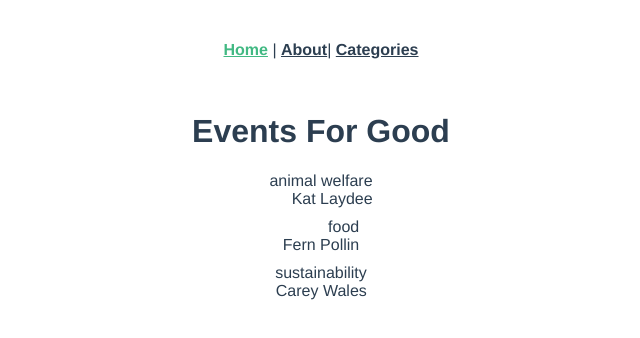
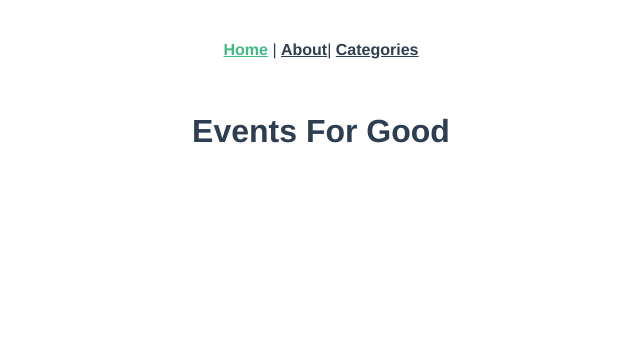
Before and after one commit to 96ekp/SE-_331_Lab2-, a Vue app in the folder lab2/: page / in a window 1280 px wide. Shown: the top 338 px of the page, without its empty margins (319-959 px from the left). Built offline with nearby package versions, Linux system fonts and the light colour scheme.

Commit message:
delete old event object and import Axios

```diff
--- a/lab2/src/views/EventListView.vue
+++ b/lab2/src/views/EventListView.vue
@@ -22,39 +22,8 @@ import EventInfo from '../components/EventInfo.vue'
 import type { EventItem } from '@/type'
 import { ref } from 'vue'
 
-const events = ref<EventItem[]>([
-  {
-    id: 5928101,
-    category: 'animal welfare',
-    title: 'Cat Adoption Day',
-    description: 'Find your new feline friend at this event.',
-    location: 'Meow Town',
-    date: 'January 28, 2022',
-    time: '12:00',
-    petsAllowed: true,
-    organizer: 'Kat Laydee'
-  },
-  {
-    id: 4582797,
-    category: 'food',
-    title: 'Community Gardening',
-    description: 'Join us as we tend to the community edible plants.',
-    location: 'Flora City',
-    date: 'March 14, 2022',
-    time: '10:00',
-    petsAllowed: true,
-    organizer: 'Fern Pollin'
-  },
-  {
-    id: 8419988,
-    category: 'sustainability',
-    title: 'Beach Cleanup',
-    description: 'Help pick up trash along the shore.',
-    location: 'Playa Del Carmen',
-    date: 'July 22, 2022',
-    time: '11:00',
-    petsAllowed: false,
-    organizer: 'Carey Wales'
-  }
-])
+// Import Axios
+import axios from 'axios'
+
+const events: Ref<EventItem[]> = ref([])
 </script>
```
